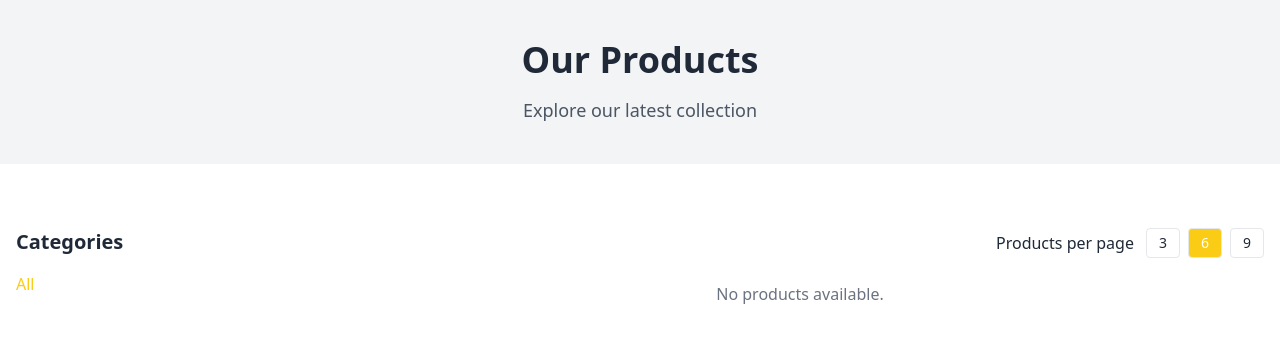
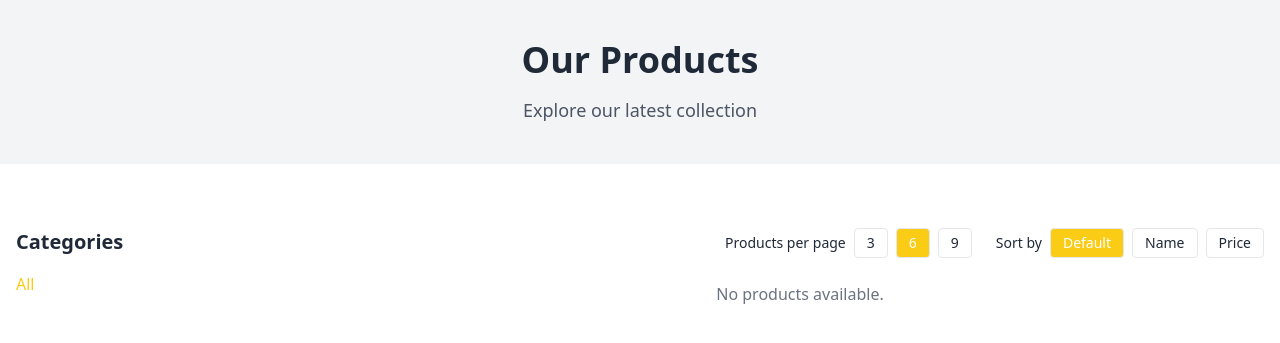
Before and after one commit to Naira98/e-commerce-django, a Django app: page /products/ in a window 1280 px wide. Shown: the part 60-403 px from the top of the page. Run offline with Django 5.2, Linux system fonts and the light colour scheme; data that the repository does not hold is empty; some libraries are stand-ins or nearby versions.

Commit message:
add sort by filtering

```diff
--- a/products/views.py
+++ b/products/views.py
@@ -24,17 +24,24 @@ def products(request):
         per_page = 6
 
     categories = Category.objects.all()
+
     filtered_products = (
         Product.objects.filter(categories__id=category_id)
         if category_id
         else Product.objects.all()
     )
 
-    total_products = filtered_products.count()
+    sort_by_options = ["name", "price"]
+    sort_by = request.GET.get("sort_by") or None
+    sort_by = sort_by if sort_by in sort_by_options else None
+
+    filtered_sorted_products = filtered_products.order_by(sort_by) if sort_by else filtered_products
+
+    total_products = filtered_sorted_products.count()
     number_of_pages = math.ceil(total_products / per_page) if per_page else 1
     start = per_page * (page_number - 1)
     end = start + per_page
-    products = filtered_products[start:end]
+    products = filtered_sorted_products[start:end]
 
     context = {
         "products": products,
@@ -42,8 +49,10 @@ def products(request):
         "selected_category": category_id,
         "per_page": per_page,
         "per_page_options": per_page_options,
+        "sort_by": sort_by,
+        "sort_by_options": sort_by_options,
         "number_of_pages": range(1, number_of_pages + 1),
-        "page_number": page_number
+        "page_number": page_number,
     }
     return render(request, "products/products.html", context)
 
--- a/templates/products/components/pagination.html
+++ b/templates/products/components/pagination.html
@@ -3,7 +3,7 @@
 
     {# Previous Button #}
     {% if page_number > 1 %}
-        <a href="?page={{ page_number|add:-1 }}{% if selected_category %}&category={{ selected_category }}{% endif %}{% if per_page %}&per_page={{ per_page }}{% endif %}"
+        <a href="?page={{ page_number|add:-1 }}{% if selected_category %}&category={{ selected_category }}{% endif %}{% if per_page %}&per_page={{ per_page }}{% endif %}{% if sort_by %}&sort_by={{ sort_by }}{% endif %}"
         class="px-3 py-1 border rounded hover:bg-yellow-300 transition text-sm">
         &lt;
         </a>
@@ -11,7 +11,7 @@
 
     {# Page Numbers #}
     {% for num in number_of_pages %}
-        <a href="?page={{ num }}{% if selected_category %}&category={{ selected_category }}{% endif %}{% if per_page %}&per_page={{ per_page }}{% endif %}"
+        <a href="?page={{ num }}{% if selected_category %}&category={{ selected_category }}{% endif %}{% if per_page %}&per_page={{ per_page }}{% endif %}{% if sort_by %}&sort_by={{ sort_by }}{% endif %}"
         class="px-3 py-1 border rounded text-sm font-medium
                 {% if num == page_number %}
                 bg-yellow-400 text-white border-yellow-400
@@ -24,7 +24,7 @@
 
     {# Next Button #}
     {% if page_number < number_of_pages|last %}
-        <a href="?page={{ page_number|add:1 }}{% if selected_category %}&category={{ selected_category }}{% endif %}{% if per_page %}&per_page={{ per_page }}{% endif %}"
+        <a href="?page={{ page_number|add:1 }}{% if selected_category %}&category={{ selected_category }}{% endif %}{% if per_page %}&per_page={{ per_page }}{% endif %}{% if sort_by %}&sort_by={{ sort_by }}{% endif %}"
         class="px-3 py-1 border rounded hover:bg-yellow-300 transition text-sm">
         &gt;
         </a>
--- a/templates/products/components/products_categories.html
+++ b/templates/products/components/products_categories.html
@@ -2,7 +2,7 @@
 <ul class="space-y-2">
   <li>
     <a
-      href="?{% if per_page %}per_page={{ per_page }}{% endif %}"
+      href="?{% if per_page %}per_page={{ per_page }}{% endif %}{% if sort_by %}&sort_by={{ sort_by }}{% endif %}"
       class="hover:text-yellow-400 transition {% if not selected_category %} text-yellow-400 {% endif %}"
     >
       All
@@ -11,7 +11,7 @@
   {% for category in categories %}
   <li>
     <a
-      href="?category={{ category.id }}{% if per_page %}&per_page={{ per_page }}{% endif %}"
+      href="?category={{ category.id }}{% if per_page %}&per_page={{ per_page }}{% endif %}{% if sort_by %}&sort_by={{ sort_by }}{% endif %}"
       class="hover:text-yellow-400 transition {% if selected_category == category.id %} text-yellow-400 {% endif %}"
     >
       {{ category.name }}
--- /dev/null
+++ b/templates/products/components/products_filtering.html
@@ -0,0 +1,68 @@
+<form method="get" class="flex justify-end items-center gap-6 flex-wrap">
+  {% if selected_category %}
+    <input type="hidden" name="category" value="{{ selected_category }}">
+  {% endif %}
+
+  <!-- Products Per Page -->
+  <div class="flex items-center gap-2">
+    <span class="font-medium text-sm">Products per page</span>
+    <div class="flex gap-2">
+      {% for option in per_page_options %}
+        <label>
+          <input
+            type="radio"
+            name="per_page"
+            value="{{ option }}"
+            class="hidden peer"
+            {% if per_page == option %}checked{% endif %}
+            onchange="this.form.submit()"
+          />
+          <div class="px-3 py-1 border rounded cursor-pointer text-sm font-medium
+                      peer-checked:bg-yellow-400 peer-checked:text-white hover:bg-yellow-300 transition">
+            {{ option }}
+          </div>
+        </label>
+      {% endfor %}
+    </div>
+  </div>
+
+  <!-- Sort by -->
+  <div class="flex items-center gap-2">
+    <span class="font-medium text-sm">Sort by</span>
+    <div class="flex gap-2">
+      <!-- Default sort -->
+      <label>
+        <input
+          type="radio"
+          name="sort_by"
+          value=""
+          class="hidden peer"
+          {% if not sort_by %}checked{% endif %}
+          onchange="this.form.submit()"
+        />
+        <div class="px-3 py-1 border rounded cursor-pointer text-sm font-medium
+                    peer-checked:bg-yellow-400 peer-checked:text-white hover:bg-yellow-300 transition">
+          Default
+        </div>
+      </label>
+
+      <!-- Other sort options -->
+      {% for option in sort_by_options %}
+        <label>
+          <input
+            type="radio"
+            name="sort_by"
+            value="{{ option }}"
+            class="hidden peer"
+            {% if sort_by == option %}checked{% endif %}
+            onchange="this.form.submit()"
+          />
+          <div class="px-3 py-1 border rounded cursor-pointer text-sm font-medium
+                      peer-checked:bg-yellow-400 peer-checked:text-white hover:bg-yellow-300 transition">
+            {{ option|title }}
+          </div>
+        </label>
+      {% endfor %}
+    </div>
+  </div>
+</form>
--- a/templates/products/components/products_per_page.html
+++ /dev/null
@@ -1,25 +0,0 @@
-<form method="get" class="flex justify-end items-center gap-3 flex-wrap">
-    {% if selected_category %}
-    <input type="hidden" name="category" value="{{ selected_category }}">
-    {% endif %}
-
-    <span class="font-medium">Products per page</span>
-    <div class="flex gap-2">
-    {% for option in per_page_options %}
-        <label>
-        <input
-            type="radio"
-            name="per_page"
-            value="{{ option }}"
-            class="hidden peer"
-            {% if per_page == option %}checked{% endif %}
-            onchange="this.form.submit()"
-        />
-        <div class="px-3 py-1 border rounded cursor-pointer text-sm font-medium
-                    peer-checked:bg-yellow-400 peer-checked:text-white hover:bg-yellow-300 transition">
-            {{ option }}
-        </div>
-        </label>
-    {% endfor %}
-    </div>
-</form>
--- a/templates/products/products.html
+++ b/templates/products/products.html
@@ -12,14 +12,14 @@
 
       <!-- Sidebar: Categories -->
       <aside class="md:col-span-1">
-        {% include "products/components/products_categories.html" with categories=categories per_page=per_page %}
+        {% include "products/components/products_categories.html" with categories=categories per_page=per_page sort_by=sort_by %}
       </aside>
 
       <!-- Main Content -->
       <div class="md:col-span-3 flex flex-col gap-6">
 
-        <!-- Products per page -->
-        {% include "products/components/products_per_page.html" with per_page_options=per_page_options selected_category=selected_category %}
+        <!-- Products filtering -->
+        {% include "products/components/products_filtering.html" with per_page_options=per_page_options selected_category=selected_category sort_by_options=sort_by_options page_number=page_number %}
 
         <!-- Products Grid -->
         <div class="grid grid-cols-1 sm:grid-cols-2 lg:grid-cols-3 gap-8">
@@ -33,7 +33,7 @@
         </div>
 
         <!-- Pagination -->
-        {% include "products/components/pagination.html" with page_number=page_number number_of_pages=number_of_pages selected_category=selected_category %}
+        {% include "products/components/pagination.html" with page_number=page_number number_of_pages=number_of_pages selected_category=selected_category sort_by=sort_by %}
 
       </div>
     </div>
```
